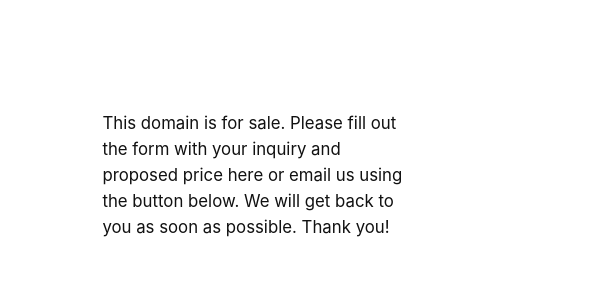
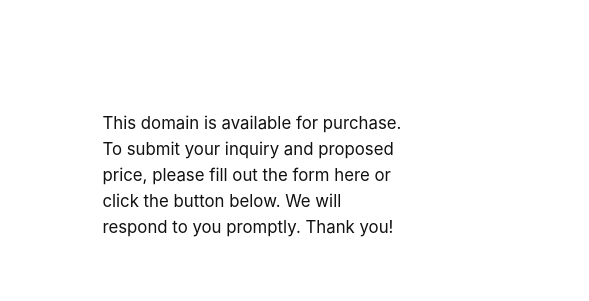
Before and after one commit to Nuwif/web-orca.ac, a plain HTML site: page index.html in a window 1280 px wide. Shown: the part 842-1143 px from the top of the page, 0-589 px from the left. Drawn offline with Linux system fonts and the light colour scheme.

Commit message:
Update index.html

```diff
--- a/index.html
+++ b/index.html
@@ -2,19 +2,20 @@
 <html lang="en-GB">
 <head>
 <meta charset="utf-8"><meta name="viewport" content="width=device-width, initial-scale=1" />
+<meta name="robots" content="noindex">
 <link rel="canonical" href="https://orca.ac/" />
-<meta name="description" content="This domain is for sale. Please fill out the form with your inquiry and proposed price here or email us using the button below. Thank you!" />
+<meta name="description" content="This domain is available for purchase. To submit your inquiry and proposed price, please fill out the form here or click the button below. We will respond to you promptly. Thank you!" />
 <meta property="og:type" content="website" />
 <meta property="og:locale" content="en_GB" />
 <meta property="og:site_name" content="Domain for Sale" />
 <meta property="og:title" content="Domain for Sale" />
-<meta property="og:description" content="This domain is for sale. Please fill out the form with your inquiry and proposed price here or email us using the button below. We will get back to you as soon as we can. Thank you!" />
+<meta property="og:description" content="This domain is available for purchase. To submit your inquiry and proposed price, please fill out the form here or click the button below. We will respond to you promptly. Thank you!" />
 <meta property="og:url" content="https://orca.ac/" />
 <meta property="og:image:width" content="700" />
 <meta property="og:image:height" content="368" />
 <meta name="twitter:card" content="summary_large_image" />
 <meta name="twitter:title" content="Domain for Sale" />
-<meta name="twitter:description" content="This domain is for sale. Please fill out the form with your inquiry and proposed price here or email us using the button below. We will get back to you as soon as we can. Thank you!" />
+<meta name="twitter:description" content="This domain is available for purchase. To submit your inquiry and proposed price, please fill out the form here or click the button below. We will respond to you promptly. Thank you!" />
 
 <script type="application/ld+json">
 {
@@ -183,7 +184,7 @@ body{--wp--preset--color--black: #000000;--wp--preset--color--cyan-bluish-gray:
                 <div class="wp-block-group is-layout-flow wp-container-core-group-is-layout-2 wp-block-group-is-layout-flow" style="min-height:100%;margin-top:0;margin-bottom:0;padding-right:0;padding-left:0">
                     <h1 class="wp-block-heading has-text-align-right" style="margin-right:0;margin-left:calc( var(--wp--preset--spacing--20) * -1);font-size:clamp(5.174rem, 5.174rem + ((1vw - 0.2rem) * 8.533), 12rem);line-height:1;writing-mode:vertical-rl">For Sale</h1>
                     <div class="wp-block-group has-global-padding is-content-justification-left is-layout-constrained wp-container-core-group-is-layout-1 wp-block-group-is-layout-constrained" style="padding-right:0;padding-left:0">
-                        <p class="wp-container-content-1">This domain is for sale. Please fill out the form with your inquiry and proposed price here or email us using the button below. We will get back to you as soon as possible. Thank you!</p>
+                        <p class="wp-container-content-1">This domain is available for purchase. To submit your inquiry and proposed price, please fill out the form here or click the button below. We will respond to you promptly. Thank you!</p>
 
                         <div class="wp-block-buttons is-layout-flex wp-block-buttons-is-layout-flex">
                             <div class="wp-block-button has-custom-width wp-block-button__width-100"><a class="wp-block-button__link has-background wp-element-button" rel="noopener noreferrer nofollow" href="https://cloud.activepieces.com/forms/buX8xco4ZPFpqhO5dSYIl" style="background-color:#6e41e2">Send an Inquiry</a></div>
```
